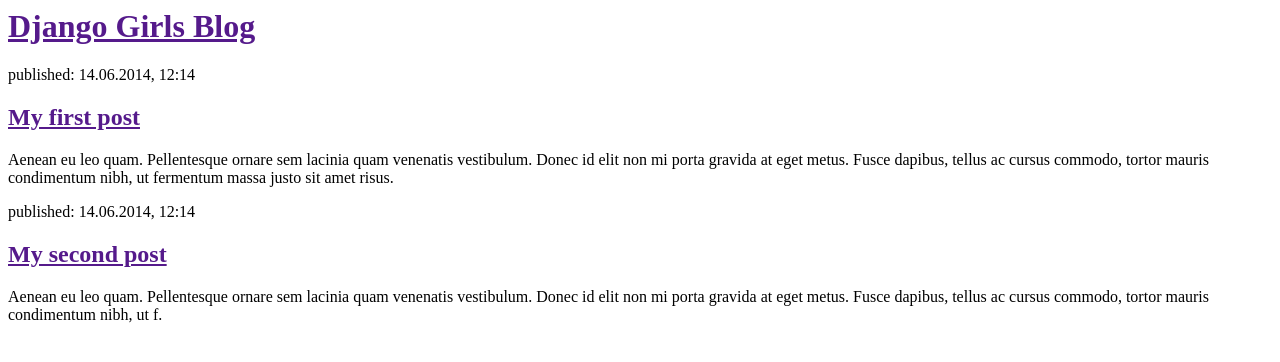
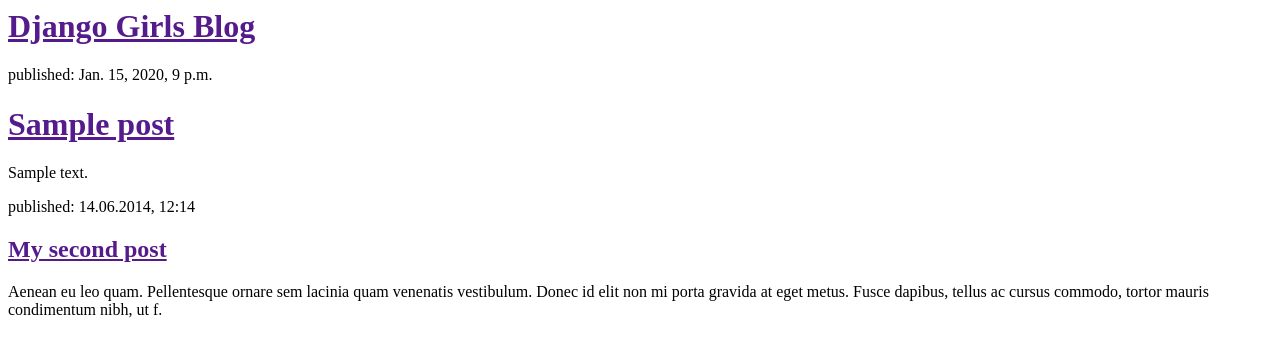
Before and after one commit to GeekRanters/my-first-blog, a Django app: template blog/templates/blog/post_list.html in a window 1280 px wide. Shown: the top 362 px of the page. Run offline with Django 3.2, Linux system fonts and the light colour scheme; the template is opened without the code that fills it: values that come from a table or form of the project are taken from there, others are empty; tables that the repository leaves empty hold one stand-in row (values such as "Sample post").

Commit message:
Modified templates to display posts from database

```diff
--- a/blog/models.py
+++ b/blog/models.py
@@ -8,6 +8,7 @@ class Post(models.Model):
     title = models.CharField(max_length=200)
     text = models.TextField()
     created_date = models.DateTimeField(blank=True, null=True)
+    published_date = models.DateTimeField(blank=True, null=True)
 
     def publish(self):
         self.published_date = timezone.now()
--- a/blog/templates/blog/post_list.html
+++ b/blog/templates/blog/post_list.html
@@ -7,11 +7,15 @@
             <h1><a href="">Django Girls Blog</a></h1>
         </div>
 
-        <div>
-            <p>published: 14.06.2014, 12:14</p>
-            <h2><a href="">My first post</a></h2>
-            <p>Aenean eu leo quam. Pellentesque ornare sem lacinia quam venenatis vestibulum. Donec id elit non mi porta gravida at eget metus. Fusce dapibus, tellus ac cursus commodo, tortor mauris condimentum nibh, ut fermentum massa justo sit amet risus.</p>
-        </div>
+        {% for post in posts %}
+
+          <div>
+            <p>published: {{post.published_date}}</p>
+            <h1><a href="">{{post.title}}</a></h1>
+            <p>{{post.text|linebreaksbr}}</p>
+          </div>
+
+        {% endfor %}
 
         <div>
             <p>published: 14.06.2014, 12:14</p>
--- a/blog/views.py
+++ b/blog/views.py
@@ -1,5 +1,8 @@
 from django.shortcuts import render
+from django.utils import timezone
+from .models import Post
 
 # Create your views here.
 def post_list(request):
-    return render(request, 'blog/post_list.html', {})
+    posts = Post.objects.filter(published_date__lte=timezone.now()).order_by('published_date')
+    return render(request, 'blog/post_list.html', {'posts': posts})
```
Also changed, not shown: blog/migrations/0002_post_published_date.py (added).
